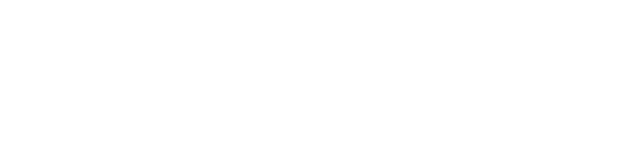
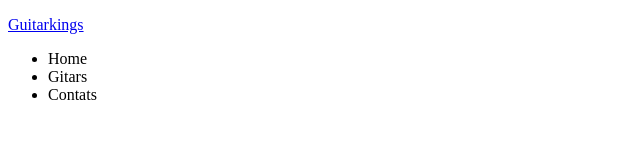
Before and after one commit to Sandrajasmin/Guitarkings, a plain HTML site: page Index.html in a window 1280 px wide. Shown: the whole page, without its empty margins (0-640 px from the left). Drawn offline with Linux system fonts and the light colour scheme.

Commit message:
Updatet nav

```diff
--- a/Index.html
+++ b/Index.html
@@ -4,9 +4,17 @@
     <meta charset="UTF-8">
     <meta http-equiv="X-UA-Compatible" content="IE=edge">
     <meta name="viewport" content="width=device-width, initial-scale=1.0">
-    <title>Document</title>
+    <title>Guitarkings | Home </title>
 </head>
 <body>
+ <p><a href="https://trusting-kowalevski-9dbdd8.netlify.app/"> Guitarkings</a></p>
+ <nav>
+     <ul>
+         <li>Home</li>
+         <li>Gitars</li>
+         <li>Contats</li>
+     </ul>
+ </nav>
 
 </body>
 </html>
```
